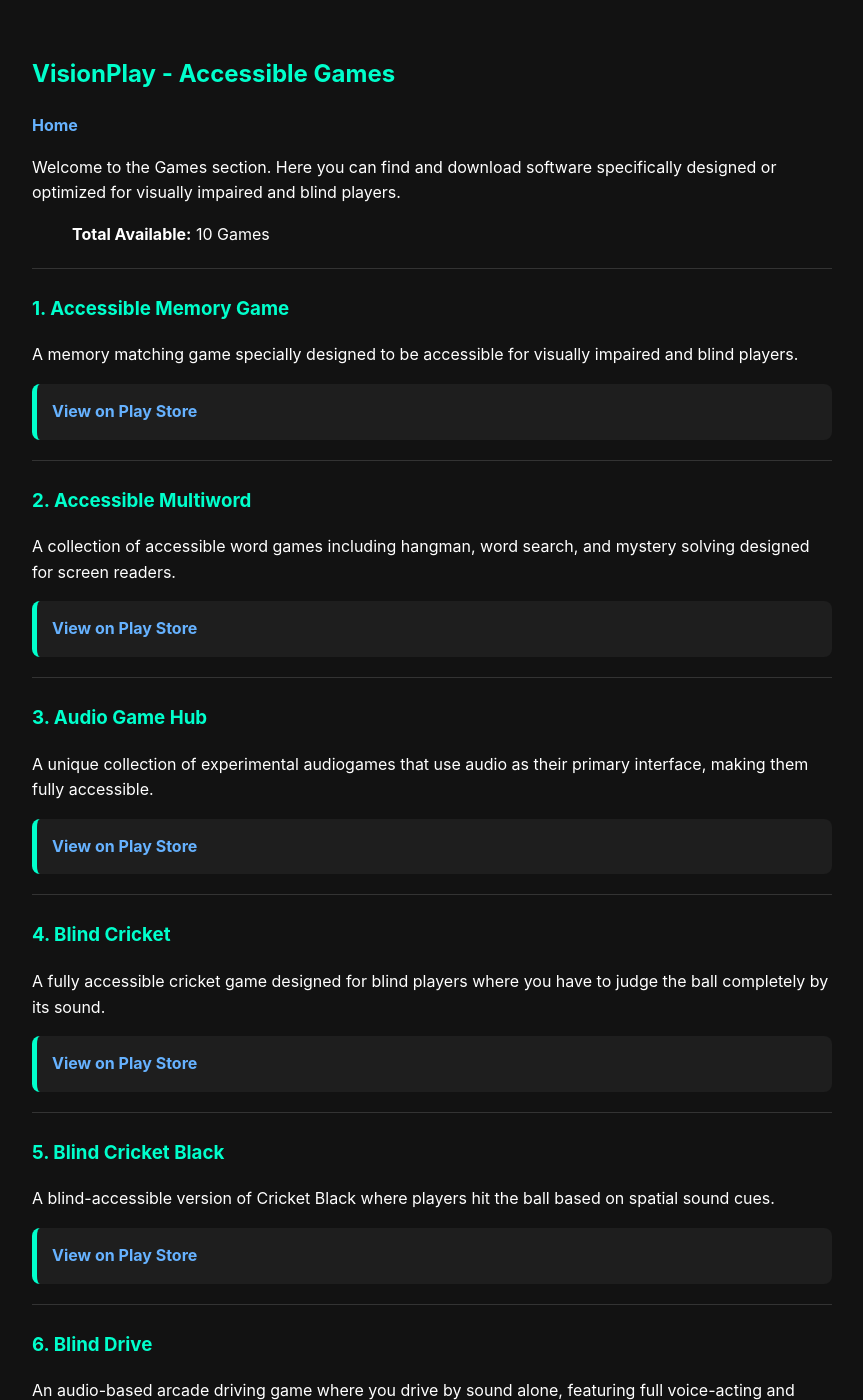
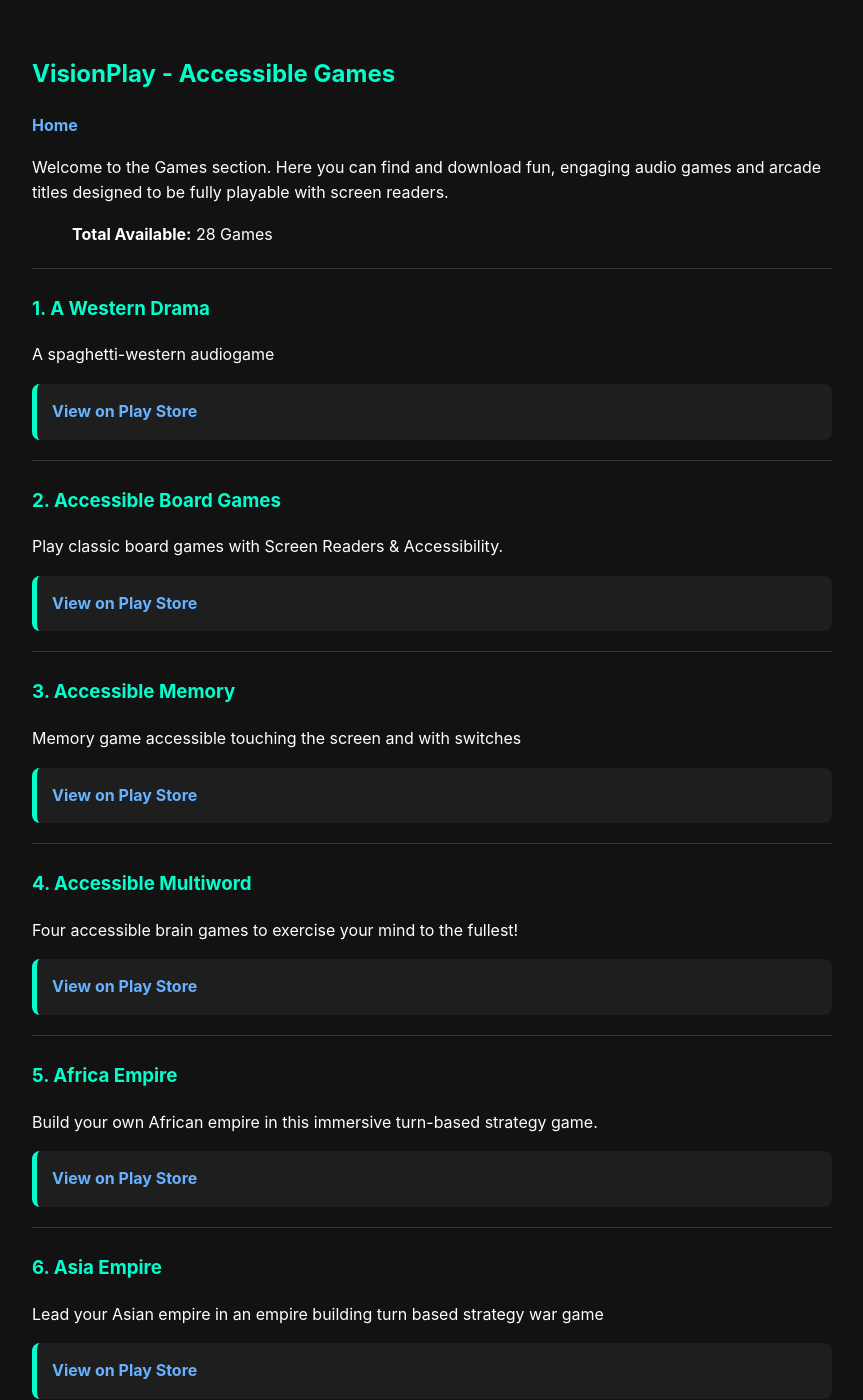
Before and after one commit to abhishekdey-hub/VisionPlay, a Jekyll site: the page built from games/index.md, in a window 1280 px wide and 1400 px high. Shown: the whole window, without its empty margins (208-1071 px from the left). Built offline with Jekyll 4.4.1, drawn with Linux system fonts in a browser that asks for light colours; some of the changed text lies outside the part shown.

Commit message:
Update index.md

```diff
--- a/games/index.md
+++ b/games/index.md
@@ -1,84 +1,210 @@
 ---
 layout: default
-title: VisionPlay - Accessible Games
-description: Download high-quality accessible games and audio games specially designed for blind and visually impaired players.
-keywords: accessible games, blind games, audio games, android games, talkback games, VisionPlay
+title: VisionPlay - Games
+description: Download accessible audio games and arcade titles designed for blind and visually impaired players.
+keywords: audio games, blind games, accessible games, talkback games, android games, VisionPlay
 language: en
 ---
 
 ## VisionPlay - Accessible Games
 [Home](../)
 
-Welcome to the Games section. Here you can find and download software specifically designed or optimized for visually impaired and blind players.
+Welcome to the Games section. Here you can find and download fun, engaging audio games and arcade titles designed to be fully playable with screen readers.
 
-> **Total Available:** 10 Games
+> **Total Available:** 28 Games
 
 ---
 
-### 1. Accessible Memory Game
-A memory matching game specially designed to be accessible for visually impaired and blind players.
+### 1. A Western Drama
+A spaghetti-western audiogame
+
+* [View on Play Store](https://play.google.com/store/apps/details?id=com.ThreeBit.AWDEng)
+
+---
+
+### 2. Accessible Board Games
+Play classic board games with Screen Readers & Accessibility.
+
+* [View on Play Store](https://play.google.com/store/apps/details?id=com.labs.ludo)
+
+---
+
+### 3. Accessible Memory
+Memory game accessible touching the screen and with switches
 
 * [View on Play Store](https://play.google.com/store/apps/details?id=com.mouse4all.memory)
 
 ---
 
-### 2. Accessible Multiword
-A collection of accessible word games including hangman, word search, and mystery solving designed for screen readers.
+### 4. Accessible Multiword
+Four accessible brain games to exercise your mind to the fullest!
 
 * [View on Play Store](https://play.google.com/store/apps/details?id=com.simonclub.multipalabrasgratis)
 
 ---
 
-### 3. Audio Game Hub
-A unique collection of experimental audiogames that use audio as their primary interface, making them fully accessible.
+### 5. Africa Empire
+Build your own African empire in this immersive turn-based strategy game.
+
+* [View on Play Store](https://play.google.com/store/apps/details?id=com.igindis.africaempire2027)
+
+---
+
+### 6. Asia Empire
+Lead your Asian empire in an empire building turn based strategy war game
+
+* [View on Play Store](https://play.google.com/store/apps/details?id=com.igindis.asiaempire2027)
+
+---
+
+### 7. Audible Kungfu
+Epic Duels - Strategic Turn-Based Action
+
+* [View on Play Store](https://play.google.com/store/apps/details?id=com.tjxzhd.txwgen2.gp)
+
+---
+
+### 8. Audio Game Hub
+A set of experimental accessible audio games for visually impaired and blind.
 
 * [View on Play Store](https://play.google.com/store/apps/details?id=com.AUT.AudioGameHub)
 
 ---
 
-### 4. Blind Cricket
-A fully accessible cricket game designed for blind players where you have to judge the ball completely by its sound.
+### 9. Ballyland CosmoBally in Space
+Game introducing children, including those who are blind, to the solar system.
 
-* [View on Play Store](https://play.google.com/store/apps/details?id=com.puransoftware.blindcricket)
+* [View on Play Store](https://play.google.com/store/apps/details?id=com.ballyland.cosmobally)
 
 ---
 
-### 5. Blind Cricket Black
-A blind-accessible version of Cricket Black where players hit the ball based on spatial sound cues.
+### 10. Blind Cricket
+An accessible cricket simulation game featuring clear commentary and intuitive gesture-based batting controls.
+
+* [View on Play Store](https://play.google.com/store/apps/details?id=com.blindcricket.game)
+
+---
+
+### 11. Blind Cricket Black
+Highly compatible cricket game for blinds.
 
 * [View on Play Store](https://play.google.com/store/apps/details?id=com.puransoftware.blindcricketblack)
 
 ---
 
-### 6. Blind Drive
-An audio-based arcade driving game where you drive by sound alone, featuring full voice-acting and realistic sound effects.
+### 12. Blind Drive
+An intense, fast-paced, two-button arcade driving game driven by immersive 3D binaural audio.
 
-* [View on Play Store](https://play.google.com/store/apps/details?id=com.lofigames.blinddrive)
+* [View on Play Store](https://play.google.com/store/apps/details?id=com.LoFiPeople.BlindDrive)
 
 ---
 
-### 7. Board Games
-A collection of classic board games fully optimized for accessibility and screen reader support.
-
-* [View on Play Store](https://play.google.com/store/apps/details?id=com.labs.ludo)
-
----
-
-### 8. ChessBack
-A fully accessible chess application allowing blind and visually impaired players to play offline or online.
+### 13. ChessBack
+Play chess and watch tournaments online.
 
 * [View on Play Store](https://play.google.com/store/apps/details?id=vnspeak.android.chess)
 
 ---
 
-### 9. Guess a number - Accessible
-An accessible number guessing game that offers sound feedback and full screen-reader support.
+### 14. Cricket Masters: Captain Game
+Be the Cricket Coach & win the ODI World Cup 2027
+
+* [View on Play Store](https://play.google.com/store/apps/details?id=com.ashbhir.clickcrick)
+
+---
+
+### 15. Endless Tales - RPG
+RPG Endless, Evolutive & Immersive
+
+* [View on Play Store](https://play.google.com/store/apps/details?id=com.cnx.endlesstales)
+
+---
+
+### 16. Europe Empire
+Conquer Europe in a turn-based strategy and tactics war game
+
+* [View on Play Store](https://play.google.com/store/apps/details?id=com.igindis.europeempire2027)
+
+---
+
+### 17. Frequency Missing
+A little adventure game that can be played using sound only.
+
+* [View on Play Store](https://play.google.com/store/apps/details?id=se.his.frequency.missing)
+
+---
+
+### 18. Glory Frontline
+Survive the 3-Min Warzone
+
+* [View on Play Store](https://play.google.com/store/apps/details?id=com.xzhd.ryzcgo)
+
+---
+
+### 19. Guess a number - Accessible
+Through the clues, discover the secret number!
 
 * [View on Play Store](https://play.google.com/store/apps/details?id=com.simonclub.adivinaunnumeroaccesible)
 
 ---
 
-### 10. Hand Cricket
-A simple audio-guided cricket game based on the traditional hand cricket rules, adapted for visually impaired players.
+### 20. Hand Cricket - Team Battles
+Play real-time hand cricket multiplayer and team battles.
 
 * [View on Play Store](https://play.google.com/store/apps/details?id=com.labs.handcricket)
+
+---
+
+### 21. Latin America Empire
+Lead your Latin empire in an empire building turn based strategy war game
+
+* [View on Play Store](https://play.google.com/store/apps/details?id=com.igindis.latinamericaempire2027)
+
+---
+
+### 22. Magical Artist
+Magical Artist: A Fresh Take on Art & Management Simulation!
+
+* [View on Play Store](https://play.google.com/store/apps/details?id=com.tjxzhd.jhtgjbgzen)
+
+---
+
+### 23. Middle East Empire
+Lead nations in epic warfare. Strategy, diplomacy, and conquest!
+
+* [View on Play Store](https://play.google.com/store/apps/details?id=com.igindis.meegame.middleeastempire)
+
+---
+
+### 24. RAD: Rise After Destruction
+RAD is a ROLE game of turn-based fighting.
+
+* [View on Play Store](https://play.google.com/store/apps/details?id=paconcio.rad)
+
+---
+
+### 25. Sonar Islands
+The real adventures are in your head (phones).
+
+* [View on Play Store](https://play.google.com/store/apps/details?id=eu.mentalhome.sonarislands)
+
+---
+
+### 26. TableEx
+Accessible board & card games with voice chat for the visually impaired.
+
+* [View on Play Store](https://play.google.com/store/apps/details?id=net.blindgamers.tableex)
+
+---
+
+### 27. World Diplomat
+Embark on a diplomatic journey to impact the world with skills and strategy.
+
+* [View on Play Store](https://play.google.com/store/apps/details?id=com.igindis.topdiplomat)
+
+---
+
+### 28. World Empire
+Lead a country to global domination in this epic turn-based strategy game!
+
+* [View on Play Store](https://play.google.com/store/apps/details?id=com.igindis.worldempire2027)
```
